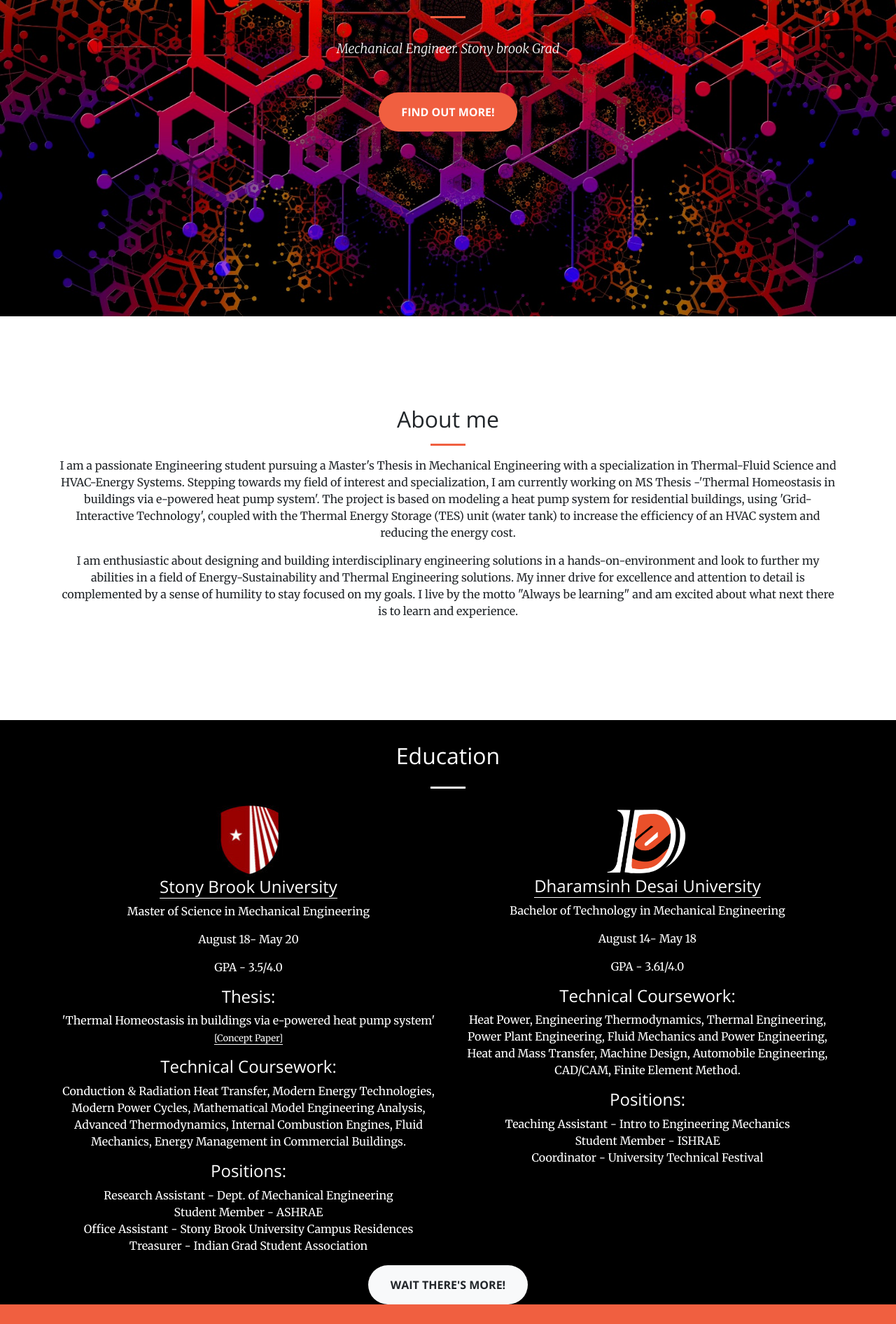
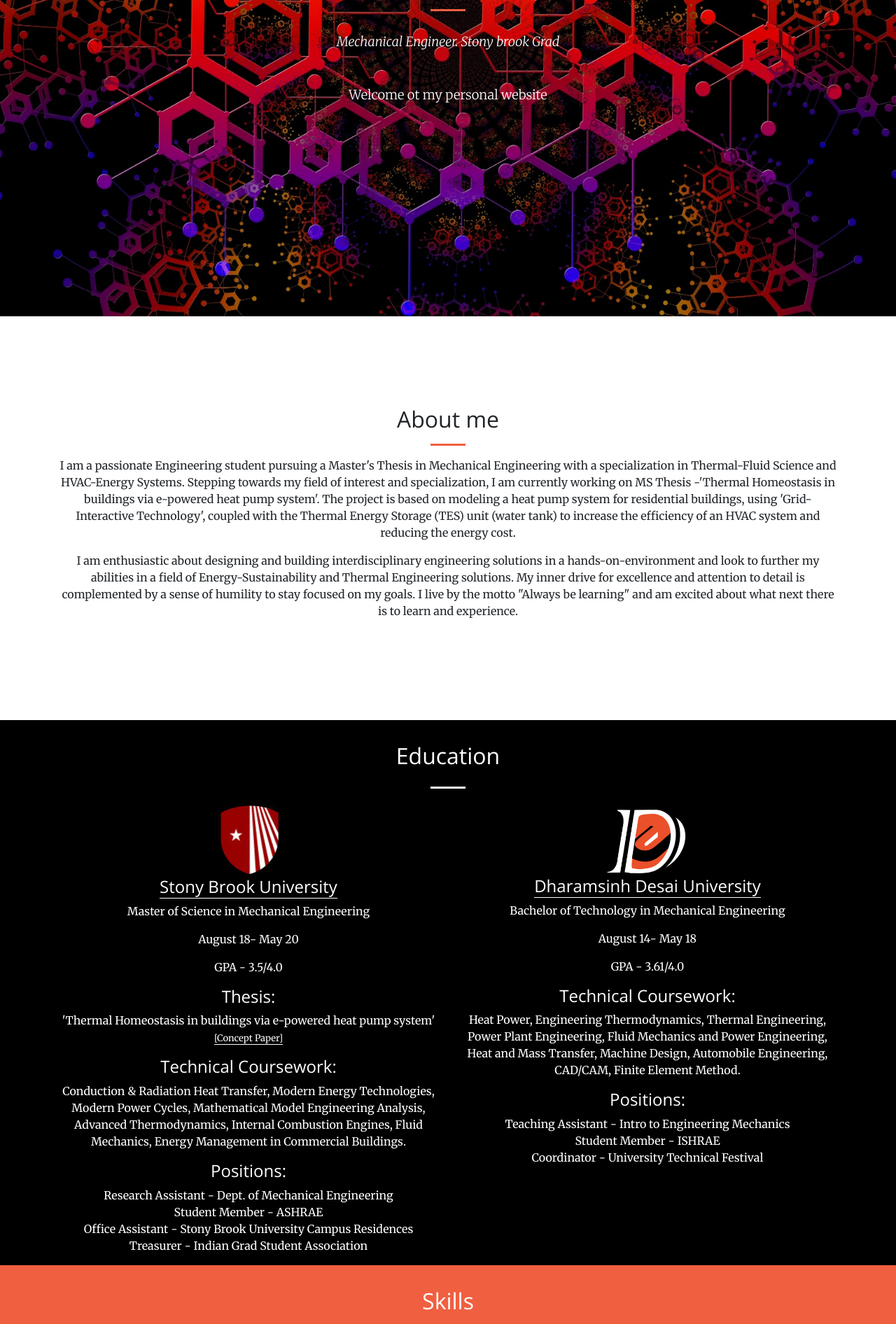
Before and after one commit to uapatel/uapatel.github.io, a plain HTML site: page index.html in a window 1280 px wide. Shown: the part 348-2240 px from the top of the page at 70% size. Drawn offline with nearby package versions, Linux system fonts and the light colour scheme.

Commit message:
Update index.html

```diff
--- a/index.html
+++ b/index.html
@@ -110,9 +110,11 @@
         </div>
         <div class="col-lg-8 mx-auto">
           <p class="text-italic mb-5">
-            Mechanical Engineer. Stony brook Grad</a>
+            Mechanical Engineer. Stony brook Grad
           </p>
-          <a class="btn btn-primary btn-xl js-scroll-trigger" href="#about">Find Out More!</a>
+	  <p class="mb-5">
+            Welcome ot my personal website
+          </p>
         </div>
       </div>
     </div>
@@ -201,11 +203,7 @@
 
       </div>
 
-      <div class="row">
-        <div class="col-lg-12 col-md-12 col-sm-12 text-center">
-          <a class="btn btn-light btn-xl js-scroll-trigger" href="#work">Wait There's More!</a>
-        </div>
-      </div>
+
     </div>
   </section>
 
```
